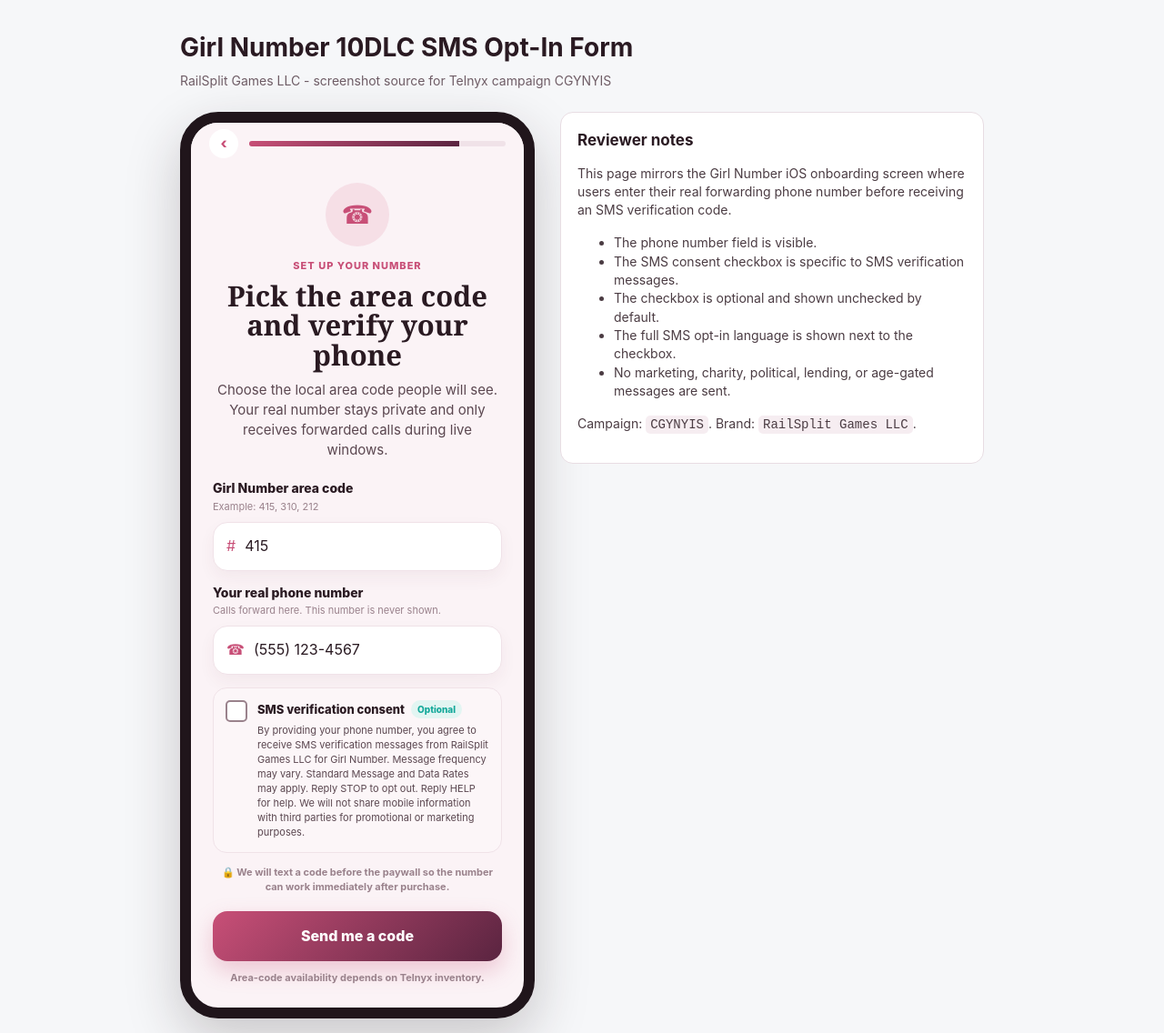
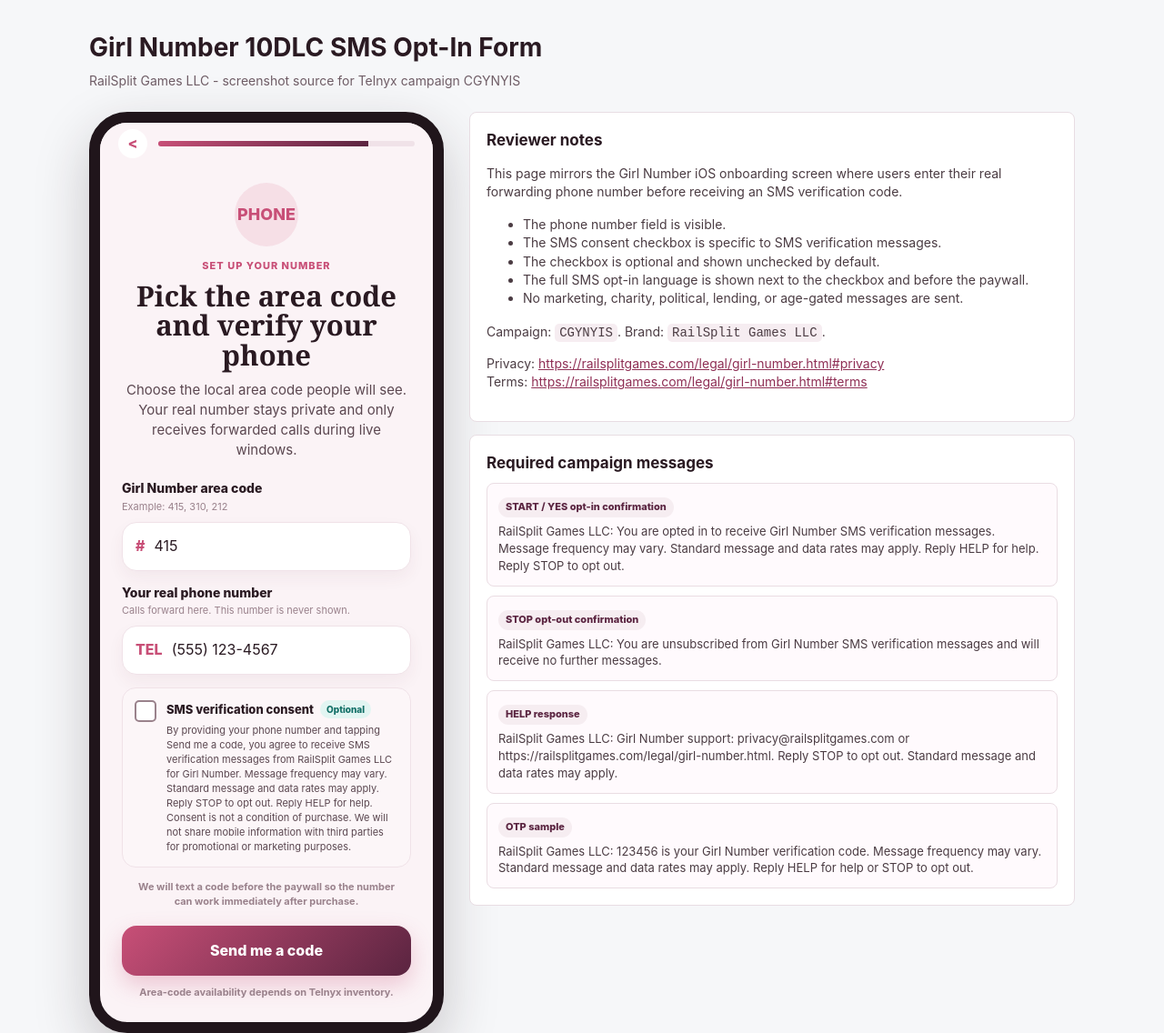
Before and after one commit to RailSplit-CEO/railsplit-legal, a plain HTML site: page girl-number-10dlc-opt-in.html in a window 1280 px wide. Shown: the top 1136 px of the page at 91% size. Drawn offline with Linux system fonts and the light colour scheme.

Commit message:
Update Girl Number 10DLC proof page

```diff
--- a/girl-number-10dlc-opt-in.html
+++ b/girl-number-10dlc-opt-in.html
@@ -7,7 +7,7 @@
 <style>
 *{box-sizing:border-box}
 body{margin:0;background:#f6f7f9;color:#2a1a22;font-family:-apple-system,BlinkMacSystemFont,"Segoe UI",Roboto,Helvetica,Arial,sans-serif;line-height:1.45}
-.wrap{max-width:920px;margin:0 auto;padding:32px 18px 48px}
+.wrap{max-width:1120px;margin:0 auto;padding:32px 18px 48px}
 header{margin-bottom:24px}
 h1{font-size:28px;margin:0 0 6px}
 .pub{color:#6f5d66;font-size:14px}
@@ -18,7 +18,7 @@
 .progress{height:6px;flex:1;background:#f0e2e8;border-radius:999px;overflow:hidden}
 .progress span{display:block;width:82%;height:100%;background:linear-gradient(135deg,#c84f77,#5a2440)}
 .screen{padding:10px 24px 24px}
-.icon{width:70px;height:70px;border-radius:50%;background:rgba(200,79,119,.12);display:grid;place-items:center;color:#c84f77;font-size:28px;margin:10px auto 14px}
+.icon{width:70px;height:70px;border-radius:50%;background:rgba(200,79,119,.12);display:grid;place-items:center;color:#c84f77;font-size:18px;font-weight:800;margin:10px auto 14px}
 .kicker{text-align:center;text-transform:uppercase;letter-spacing:.09em;font-weight:800;font-size:11px;color:#c84f77;margin-bottom:8px}
 h2{font-family:Georgia,serif;font-size:31px;line-height:1.05;text-align:center;margin:0 0 12px}
 .sub{text-align:center;color:#5b4750;font-size:15px;margin:0 0 22px}
@@ -26,21 +26,26 @@
 .label{font-size:14px;font-weight:800;color:#2a1a22}
 .hint{font-size:11px;color:#9a828c;margin-top:2px}
 .input{margin-top:8px;background:#fff;border:1px solid #f0e2e8;border-radius:16px;min-height:54px;display:flex;align-items:center;gap:10px;padding:0 14px;box-shadow:0 8px 18px rgba(90,36,64,.05)}
-.input .sym{color:#c84f77}
+.input .sym{color:#c84f77;font-weight:800}
 .input .value{font-size:16px;color:#2a1a22}
 .consent{background:#fcf6f8;border:1px solid #f0e2e8;border-radius:15px;padding:13px;display:flex;align-items:flex-start;gap:11px}
 .box{width:24px;height:24px;border:2px solid #9a828c;border-radius:5px;background:white;flex:0 0 auto}
 .consent-title{display:flex;align-items:center;gap:7px;margin-bottom:6px;font-size:13px;font-weight:800}
-.pill{font-size:10px;font-weight:800;color:#14a89a;background:#e2f5f2;border-radius:999px;padding:3px 7px}
+.pill{font-size:10px;font-weight:800;color:#116e66;background:#e2f5f2;border-radius:999px;padding:3px 7px}
 .consent-copy{font-size:11px;color:#5b4750}
-.note{display:flex;gap:7px;justify-content:center;text-align:center;color:#9a828c;font-size:11px;font-weight:700;margin:14px 8px 0}
+.note{text-align:center;color:#9a828c;font-size:11px;font-weight:700;margin:14px 8px 0}
 .cta{margin-top:18px;background:linear-gradient(135deg,#c84f77,#5a2440);color:#fff;border-radius:16px;text-align:center;font-weight:800;padding:16px;box-shadow:0 10px 24px rgba(200,79,119,.28)}
 .inventory{text-align:center;color:#9a828c;font-size:11px;font-weight:700;margin-top:11px}
-.copy{background:#fff;border:1px solid #e8dde3;border-radius:14px;padding:18px}
-.copy h3{margin:0 0 10px;font-size:17px}
-.copy p,.copy li{font-size:14px;color:#4b3c43}
-.copy code{background:#f6edf1;padding:2px 5px;border-radius:5px}
-@media(max-width:760px){.layout{grid-template-columns:1fr}.phone{width:100%;max-width:390px;margin:auto}}
+.copy{display:grid;gap:14px}
+.panel{background:#fff;border:1px solid #e8dde3;border-radius:8px;padding:18px}
+.panel h3{margin:0 0 10px;font-size:17px}
+.panel p,.panel li{font-size:14px;color:#4b3c43}
+.panel code{background:#f6edf1;padding:2px 5px;border-radius:5px}
+.message{border:1px solid #eadde3;border-radius:8px;padding:12px;margin-top:10px;background:#fffafd}
+.message .tag{display:inline-block;font-size:11px;font-weight:800;color:#5a2440;background:#f6edf1;border-radius:999px;padding:3px 8px;margin-bottom:6px}
+.message p{margin:0;font-size:13px}
+a{color:#8f2f55}
+@media(max-width:860px){.layout{grid-template-columns:1fr}.phone{width:100%;max-width:390px;margin:auto}}
 </style>
 </head>
 <body>
@@ -52,11 +57,11 @@
   <div class="layout">
     <section class="phone" aria-label="Girl Number opt-in screen screenshot">
       <div class="bar">
-        <div class="back">‹</div>
+        <div class="back">&lt;</div>
         <div class="progress"><span></span></div>
       </div>
       <div class="screen">
-        <div class="icon">☎</div>
+        <div class="icon">PHONE</div>
         <div class="kicker">Set up your number</div>
         <h2>Pick the area code<br>and verify your phone</h2>
         <p class="sub">Choose the local area code people will see. Your real number stays private and only receives forwarded calls during live windows.</p>
@@ -69,32 +74,55 @@
           <div>
             <div class="label">Your real phone number</div>
             <div class="hint">Calls forward here. This number is never shown.</div>
-            <div class="input"><span class="sym">☎</span><span class="value">(555) 123-4567</span></div>
+            <div class="input"><span class="sym">TEL</span><span class="value">(555) 123-4567</span></div>
           </div>
           <div class="consent">
             <div class="box" aria-label="Unchecked SMS consent checkbox"></div>
             <div>
               <div class="consent-title">SMS verification consent <span class="pill">Optional</span></div>
-              <div class="consent-copy">By providing your phone number, you agree to receive SMS verification messages from RailSplit Games LLC for Girl Number. Message frequency may vary. Standard Message and Data Rates may apply. Reply STOP to opt out. Reply HELP for help. We will not share mobile information with third parties for promotional or marketing purposes.</div>
+              <div class="consent-copy">By providing your phone number and tapping Send me a code, you agree to receive SMS verification messages from RailSplit Games LLC for Girl Number. Message frequency may vary. Standard message and data rates may apply. Reply STOP to opt out. Reply HELP for help. Consent is not a condition of purchase. We will not share mobile information with third parties for promotional or marketing purposes.</div>
             </div>
           </div>
         </div>
-        <div class="note">🔒 We will text a code before the paywall so the number can work immediately after purchase.</div>
+        <div class="note">We will text a code before the paywall so the number can work immediately after purchase.</div>
         <div class="cta">Send me a code</div>
         <div class="inventory">Area-code availability depends on Telnyx inventory.</div>
       </div>
     </section>
     <aside class="copy">
+      <section class="panel">
         <h3>Reviewer notes</h3>
         <p>This page mirrors the Girl Number iOS onboarding screen where users enter their real forwarding phone number before receiving an SMS verification code.</p>
         <ul>
           <li>The phone number field is visible.</li>
           <li>The SMS consent checkbox is specific to SMS verification messages.</li>
           <li>The checkbox is optional and shown unchecked by default.</li>
-        <li>The full SMS opt-in language is shown next to the checkbox.</li>
+          <li>The full SMS opt-in language is shown next to the checkbox and before the paywall.</li>
           <li>No marketing, charity, political, lending, or age-gated messages are sent.</li>
         </ul>
         <p>Campaign: <code>CGYNYIS</code>. Brand: <code>RailSplit Games LLC</code>.</p>
+        <p>Privacy: <a href="https://railsplitgames.com/legal/girl-number.html#privacy">https://railsplitgames.com/legal/girl-number.html#privacy</a><br>
+        Terms: <a href="https://railsplitgames.com/legal/girl-number.html#terms">https://railsplitgames.com/legal/girl-number.html#terms</a></p>
+      </section>
+      <section class="panel">
+        <h3>Required campaign messages</h3>
+        <div class="message">
+          <span class="tag">START / YES opt-in confirmation</span>
+          <p>RailSplit Games LLC: You are opted in to receive Girl Number SMS verification messages. Message frequency may vary. Standard message and data rates may apply. Reply HELP for help. Reply STOP to opt out.</p>
+        </div>
+        <div class="message">
+          <span class="tag">STOP opt-out confirmation</span>
+          <p>RailSplit Games LLC: You are unsubscribed from Girl Number SMS verification messages and will receive no further messages.</p>
+        </div>
+        <div class="message">
+          <span class="tag">HELP response</span>
+          <p>RailSplit Games LLC: Girl Number support: privacy@railsplitgames.com or https://railsplitgames.com/legal/girl-number.html. Reply STOP to opt out. Standard message and data rates may apply.</p>
+        </div>
+        <div class="message">
+          <span class="tag">OTP sample</span>
+          <p>RailSplit Games LLC: 123456 is your Girl Number verification code. Message frequency may vary. Standard message and data rates may apply. Reply HELP for help or STOP to opt out.</p>
+        </div>
+      </section>
     </aside>
   </div>
 </div>
```
Also changed, not shown: girl-number.html (+3 -2 lines), girl-number-10dlc-opt-in.png. Lines whose indentation alone changed are shown as unchanged.
